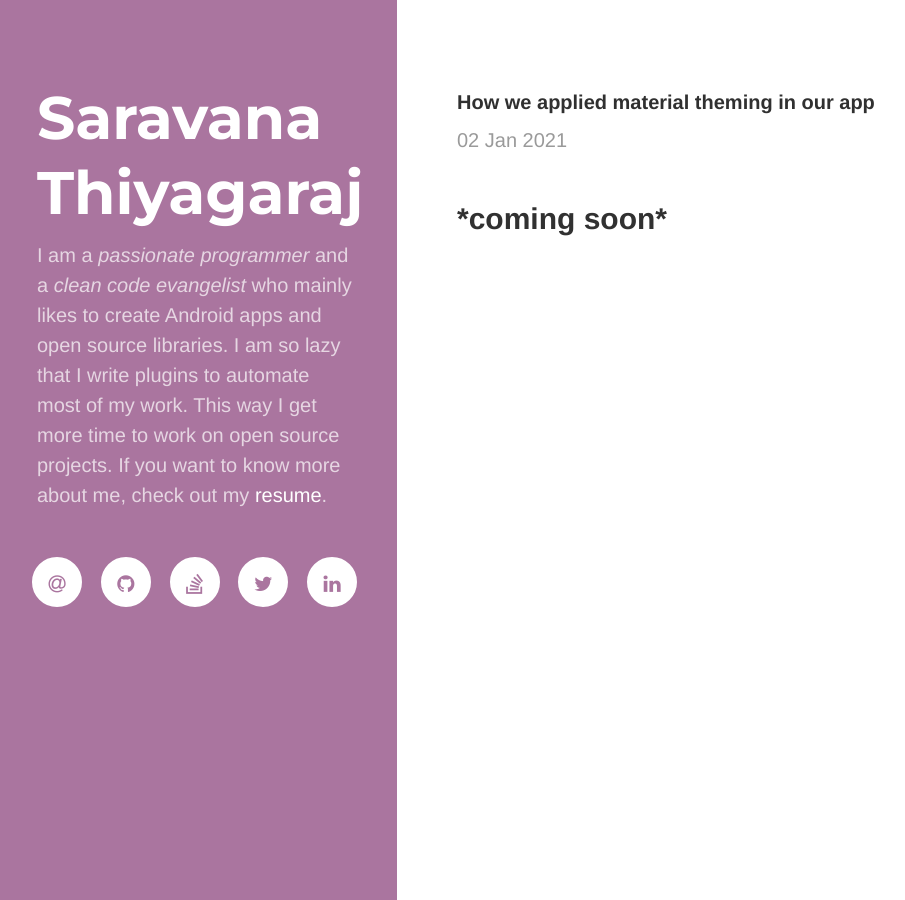
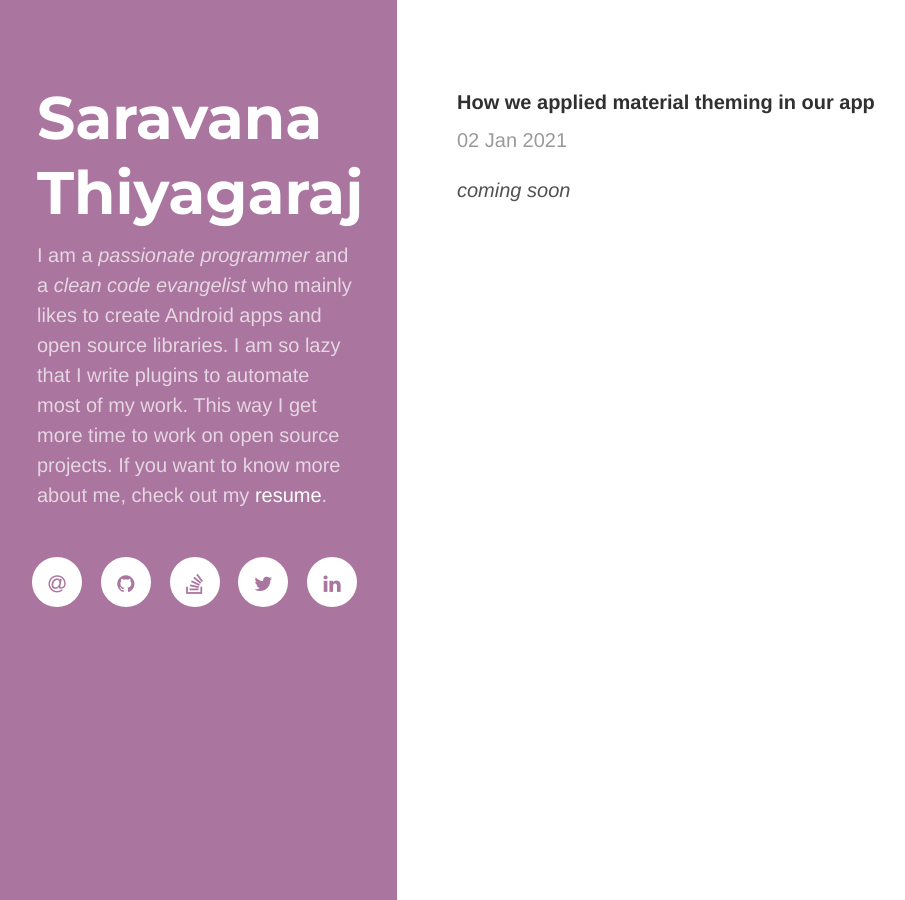
Before and after one commit to thsaravana/thsaravana.github.io, a Jekyll site: the page built from _posts/2021-01-02-android-material-theme-implementation.md, in a window 1280 px wide. Shown: the whole page, without its empty margins (3-908 px from the left). Built offline with Jekyll 4.4.1, drawn with Linux system fonts in a browser that asks for light colours; nearby versions of some CDN libraries.

```diff
--- a/_posts/2021-01-02-android-material-theme-implementation.md
+++ b/_posts/2021-01-02-android-material-theme-implementation.md
@@ -2,4 +2,5 @@
 layout: post
 title: "How we applied material theming in our app"
 ---
-<h2>*coming soon*</h2>
+
+*coming soon*
```
Also changed, not shown: 1 other file.
